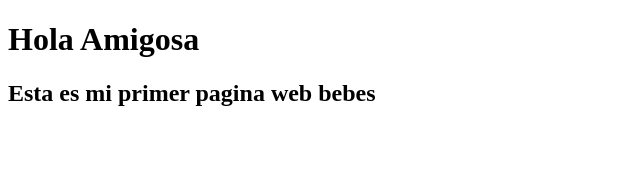
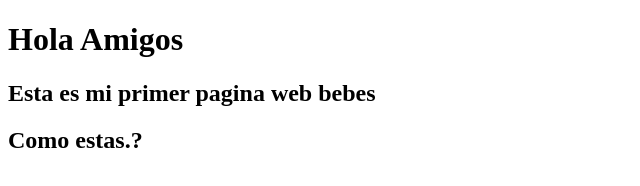
Before and after one commit to Bebo101010/git_lab02, a plain HTML site: page index2.html in a window 1280 px wide. Shown: the whole page, without its empty margins (0-640 px from the left). Drawn offline with Linux system fonts and the light colour scheme.

Commit message:
Se agrego un nuevo h2 y se modifico H1

```diff
--- a/index2.html
+++ b/index2.html
@@ -6,7 +6,8 @@
     <title>Hola mundo</title>
 </head>
 <body>
-    <h1>Hola Amigosa</h1>
+    <h1>Hola Amigos</h1>
     <h2>Esta es mi primer pagina web bebes</h2>
+    <h2>Como estas.?</h2>
 </body>
 </html>
```
